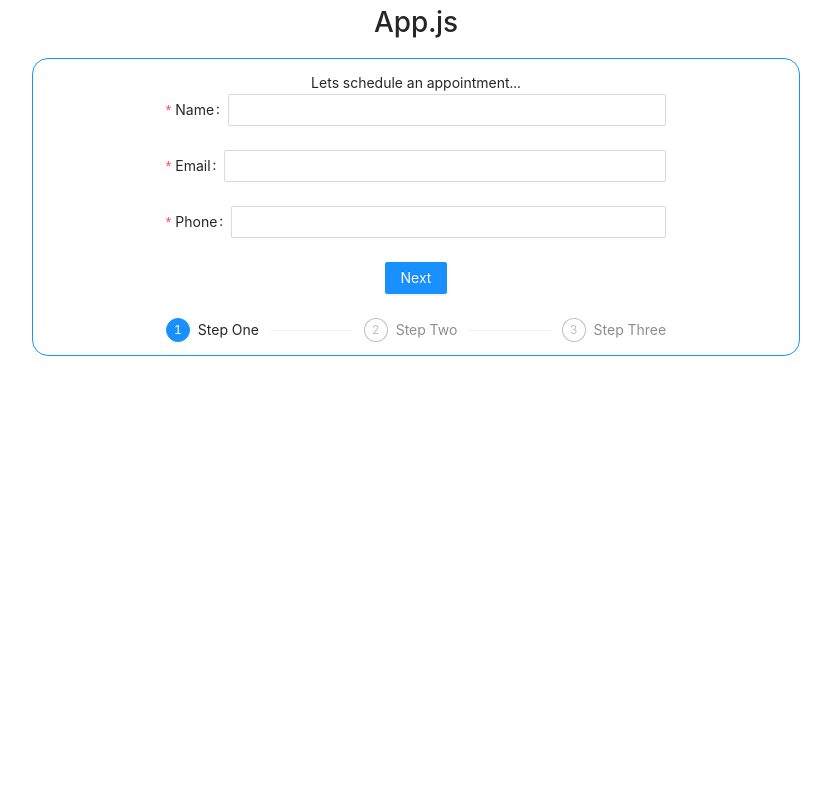
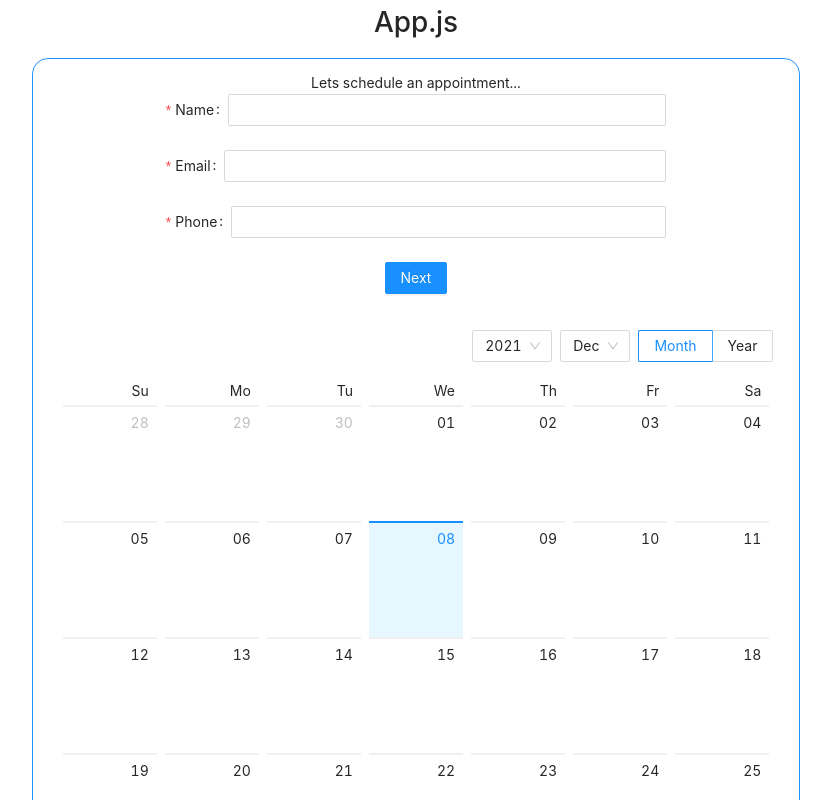
Before and after one commit to fortytongorilla/react-ical-project, a React (Create React App) app: page / in a window 1280 px wide. Shown: the top 800 px of the page, without its empty margins (224-1055 px from the left). Built offline with nearby package versions, Linux system fonts and the light colour scheme.

Commit message:
added in calendar

```diff
--- a/src/components/MainForm.js
+++ b/src/components/MainForm.js
@@ -1,6 +1,6 @@
 import React, { useState, useEffect } from "react";
 
-import { Form, Input, Button, Checkbox, Steps } from "antd";
+import { Form, Input, Button, Checkbox, Steps, Calendar } from "antd";
 
 const { Step } = Steps;
 
@@ -14,6 +14,10 @@ export const MainForm = () => {
   const onFinishFailed = (errorInfo) => {
     console.log("Failed:", errorInfo);
   };
+
+  function onPanelChange(value, mode) {
+    console.log(value.format("YYYY-MM-DD"), mode);
+  }
 
   return (
     <div className="form-container">
@@ -59,6 +63,12 @@ export const MainForm = () => {
           </Form.Item>
         </Form>
       </div>
+      <div>
+        <Calendar
+          onPanelChange={onPanelChange}
+          onSelect={() => console.log(Date.now())}
+        />
+      </div>
       <div className="progress-bar">
         <Steps size="small" current={stepState}>
           <Step title="Step One" />
```
Also changed, not shown: 1 other file (tests, documents, lock files or other folders).
